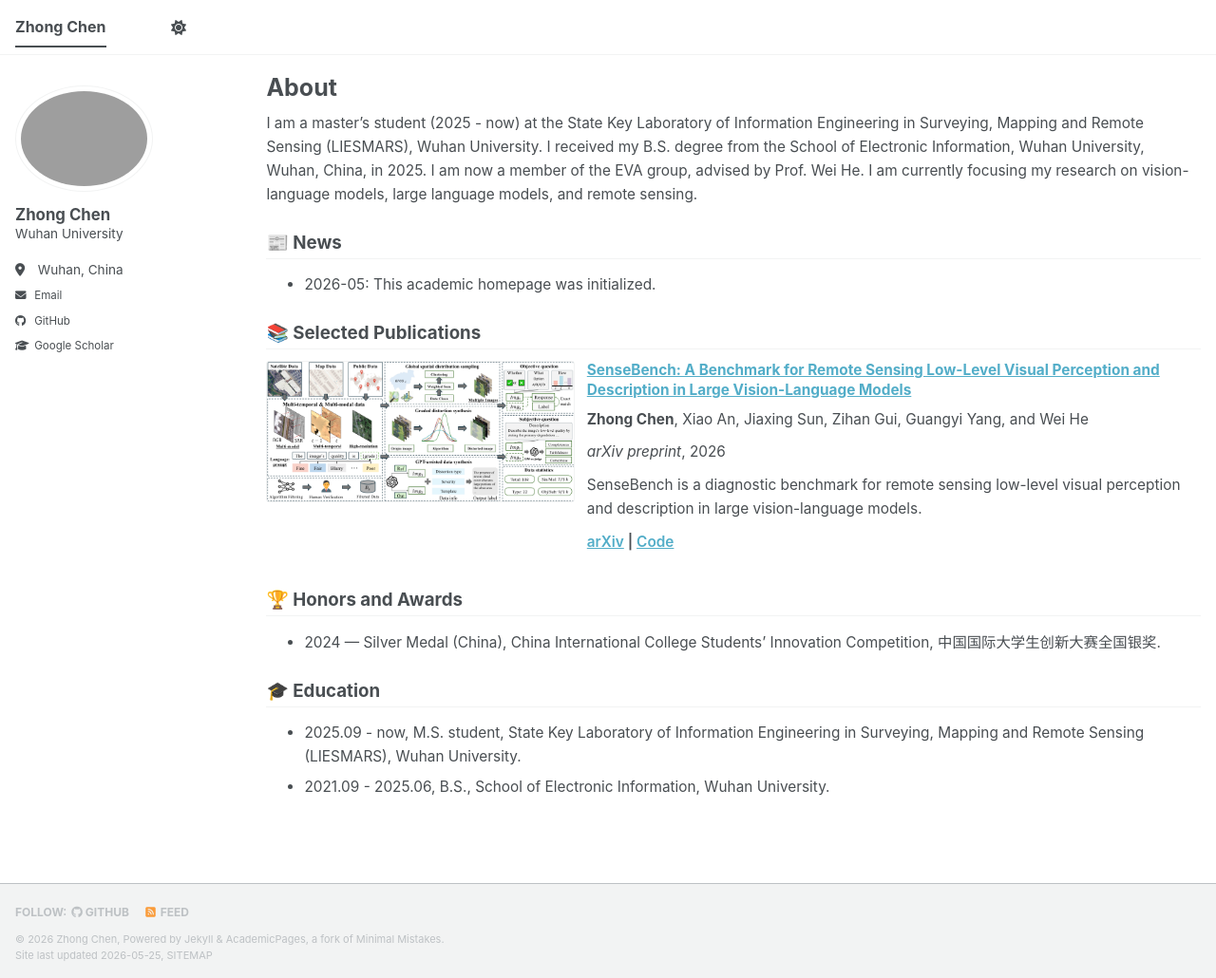
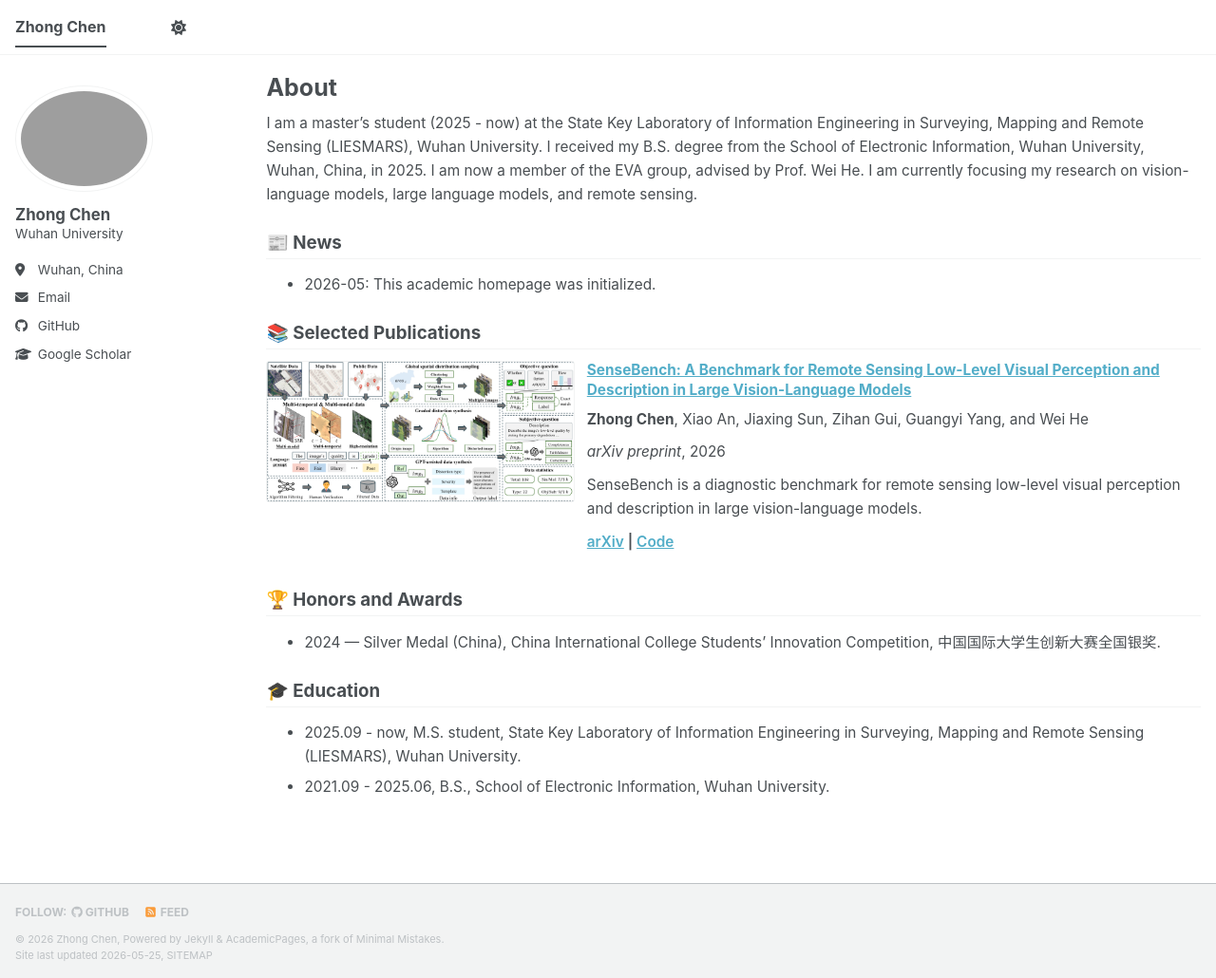
Before and after one commit to Zhong-Chenchen/ChenZhong, a Jekyll site: the page built from _pages/about.md, in a window 1280 px wide and 1030 px high. Shown: the whole window at 95% size. Built offline with Jekyll 4.4.1, drawn with Linux system fonts in a browser that asks for light colours; a script bundle is joined from its source files by our own code; library files that are not in the unit come from our copies.

Commit message:
Unify sidebar link font size

```diff
--- a/_sass/layout/_compact_profile.scss
+++ b/_sass/layout/_compact_profile.scss
@@ -46,13 +46,13 @@ html {
   }
 
   .sidebar p,
-  .sidebar li,
-  .author__urls a {
+  .sidebar li {
     font-size: 0.85em;
     line-height: 1.55;
   }
 
   .author__urls a {
+    font-size: 1em;
     margin-bottom: 3px;
     padding-top: 1px;
     padding-bottom: 1px;
```
